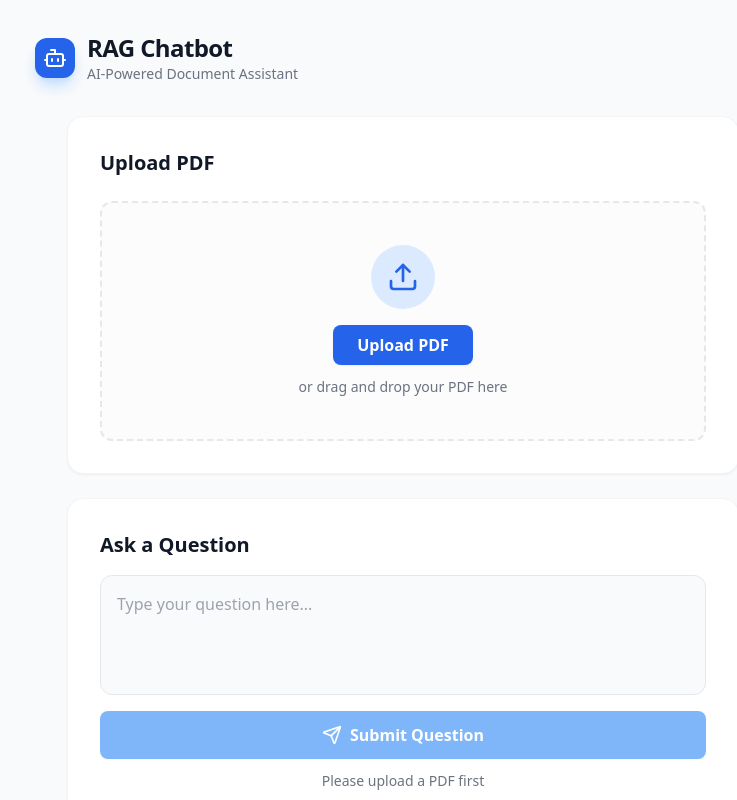
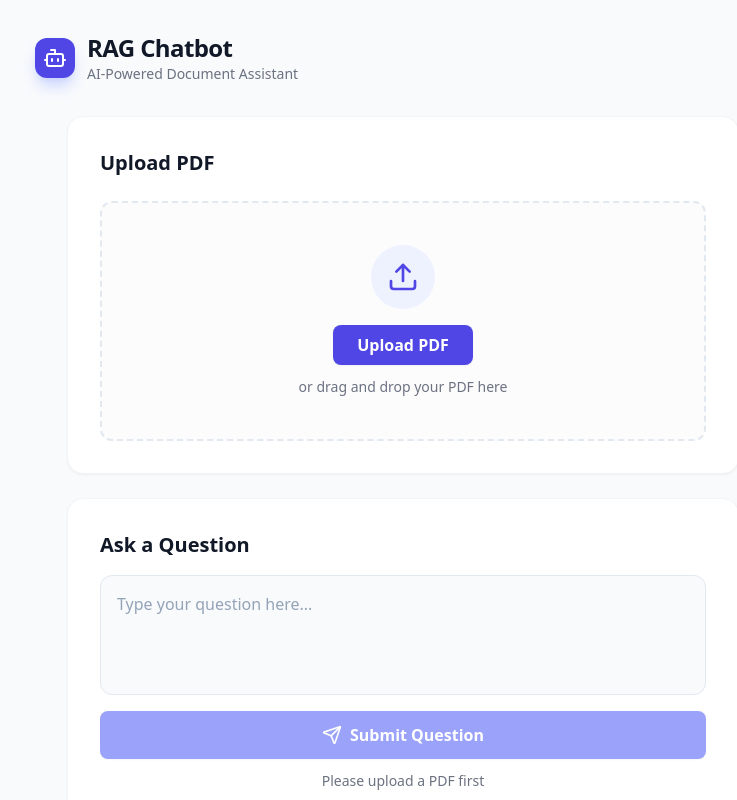
Before and after one commit to HARISH112006/RAG-Powered-Website-Chatbot, a React (Vite) app: page / in a window 1280 px wide. Shown: the top 800 px of the page, without its empty margins (237-974 px from the left). Built offline with nearby package versions, Linux system fonts and the light colour scheme.

Commit message:
feat: Refresh UI with a premium Royal Indigo and Slate color theme

```diff
--- a/src/App.jsx
+++ b/src/App.jsx
@@ -28,7 +28,7 @@ function App() {
     };
 
     return (
-        <div className="min-h-screen bg-gray-50 font-sans text-gray-900 selection:bg-blue-100 selection:text-blue-900">
+        <div className="min-h-screen bg-slate-50 font-sans text-gray-900 selection:bg-indigo-100 selection:text-indigo-900">
             <div className="max-w-3xl mx-auto px-4 py-8 min-h-screen flex flex-col">
                 <Header />
 
--- a/src/components/AnswerSection.jsx
+++ b/src/components/AnswerSection.jsx
@@ -37,7 +37,7 @@ export function AnswerSection({ answer, isLoading }) {
                         ) : (
                             <>
                                 <div className={clsx(
-                                    "prose prose-blue max-w-none text-gray-700 leading-relaxed",
+                                    "prose prose-indigo max-w-none text-gray-700 leading-relaxed",
                                     !showFull && "line-clamp-6"
                                 )}>
                                     {answer}
@@ -45,7 +45,7 @@ export function AnswerSection({ answer, isLoading }) {
                                 {answer && answer.length > 300 && (
                                     <button
                                         onClick={() => setShowFull(!showFull)}
-                                        className="flex items-center gap-1 mt-4 text-sm font-semibold text-blue-600 hover:text-blue-700"
+                                        className="flex items-center gap-1 mt-4 text-sm font-semibold text-indigo-600 hover:text-indigo-700"
                                     >
                                         {showFull ? (
                                             <>Show Less <ChevronUp className="w-4 h-4" /></>
--- a/src/components/Header.jsx
+++ b/src/components/Header.jsx
@@ -6,7 +6,7 @@ import { Bot } from 'lucide-react';
 export function Header() {
     return (
         <header className="flex items-center gap-3 mb-8">
-            <div className="w-10 h-10 bg-blue-600 rounded-xl flex items-center justify-center shadow-lg shadow-blue-200">
+            <div className="w-10 h-10 bg-indigo-600 rounded-xl flex items-center justify-center shadow-lg shadow-indigo-200">
                 <Bot className="w-6 h-6 text-white" />
             </div>
             <div>
--- a/src/components/QuestionSection.jsx
+++ b/src/components/QuestionSection.jsx
@@ -41,7 +41,7 @@ export function QuestionSection({ onSendMessage, isLoading }) {
                         onKeyDown={handleKeyDown}
                         placeholder="Type your question here..."
                         disabled={isLoading}
-                        className="w-full min-h-[120px] p-4 text-base bg-gray-50 border border-gray-200 rounded-xl resize-none focus:outline-none focus:ring-2 focus:ring-blue-100 focus:border-blue-400 transition-all placeholder:text-gray-400"
+                        className="w-full min-h-[120px] p-4 text-base bg-slate-50 border border-slate-200 rounded-xl resize-none focus:outline-none focus:ring-2 focus:ring-indigo-100 focus:border-indigo-400 transition-all placeholder:text-slate-400"
                     />
 
                     <div className="flex flex-col gap-3">
@@ -51,8 +51,8 @@ export function QuestionSection({ onSendMessage, isLoading }) {
                             className={clsx(
                                 "w-full flex items-center justify-center gap-2 py-3 px-6 rounded-lg font-semibold text-white transition-all shadow-sm",
                                 question.trim() && !isLoading
-                                    ? "bg-blue-600 hover:bg-blue-700 active:scale-[0.99]"
-                                    : "bg-blue-400 cursor-not-allowed opacity-80"
+                                    ? "bg-indigo-600 hover:bg-indigo-700 active:scale-[0.99]"
+                                    : "bg-indigo-400 cursor-not-allowed opacity-80"
                             )}
                         >
                             {isLoading ? (
--- a/src/components/UploadSection.jsx
+++ b/src/components/UploadSection.jsx
@@ -63,16 +63,16 @@ export function UploadSection({ onFileSelect, selectedFile }) {
                         className={twMerge(
                             "flex flex-col items-center justify-center w-full min-h-[240px] border-2 border-dashed rounded-xl cursor-pointer transition-all duration-200 bg-gray-50/50",
                             isDragging
-                                ? "border-blue-500 bg-blue-50/50"
-                                : "border-gray-200 hover:border-blue-400 hover:bg-gray-50"
+                                ? "border-indigo-500 bg-indigo-50/50"
+                                : "border-slate-200 hover:border-indigo-400 hover:bg-slate-50"
                         )}
                     >
                         <div className="flex flex-col items-center justify-center py-6 px-4">
-                            <div className="w-16 h-16 bg-blue-100 rounded-full flex items-center justify-center mb-4">
-                                <Upload className="w-8 h-8 text-blue-600" />
+                            <div className="w-16 h-16 bg-indigo-50 rounded-full flex items-center justify-center mb-4">
+                                <Upload className="w-8 h-8 text-indigo-600" />
                             </div>
 
-                            <div className="bg-blue-600 hover:bg-blue-700 text-white font-semibold py-2 px-6 rounded-lg mb-3 transition-colors shadow-sm">
+                            <div className="bg-indigo-600 hover:bg-indigo-700 text-white font-semibold py-2 px-6 rounded-lg mb-3 transition-colors shadow-sm">
                                 Upload PDF
                             </div>
 
@@ -89,8 +89,8 @@ export function UploadSection({ onFileSelect, selectedFile }) {
                     </label>
                 ) : (
                     <div className="flex flex-col items-center justify-center w-full min-h-[240px] border-2 border-solid border-gray-200 rounded-xl bg-gray-50">
-                        <div className="w-16 h-16 bg-green-100 rounded-full flex items-center justify-center mb-4">
-                            <Upload className="w-8 h-8 text-green-600" />
+                        <div className="w-16 h-16 bg-teal-50 rounded-full flex items-center justify-center mb-4">
+                            <Upload className="w-8 h-8 text-teal-600" />
                         </div>
                         <p className="text-lg font-medium text-gray-900 mb-2">{selectedFile.name}</p>
                         <button
--- a/src/index.css
+++ b/src/index.css
@@ -4,7 +4,8 @@
 
 @layer base {
     :root {
-        --background: 0 0% 100%;
+        --background: 210 40% 98%;
+        /* Slate-50 equivalent */
         --foreground: 222.2 84% 4.9%;
 
         --card: 0 0% 100%;
@@ -13,7 +14,8 @@
         --popover: 0 0% 100%;
         --popover-foreground: 222.2 84% 4.9%;
 
-        --primary: 222.2 47.4% 11.2%;
+        --primary: 243 75% 59%;
+        /* Royal Indigo (indigo-600) */
         --primary-foreground: 210 40% 98%;
 
         --secondary: 210 40% 96.1%;
@@ -30,7 +32,8 @@
 
         --border: 214.3 31.8% 91.4%;
         --input: 214.3 31.8% 91.4%;
-        --ring: 222.2 84% 4.9%;
+        --ring: 243 75% 59%;
+        /* Indigo Ring */
 
         --radius: 0.5rem;
     }
```
